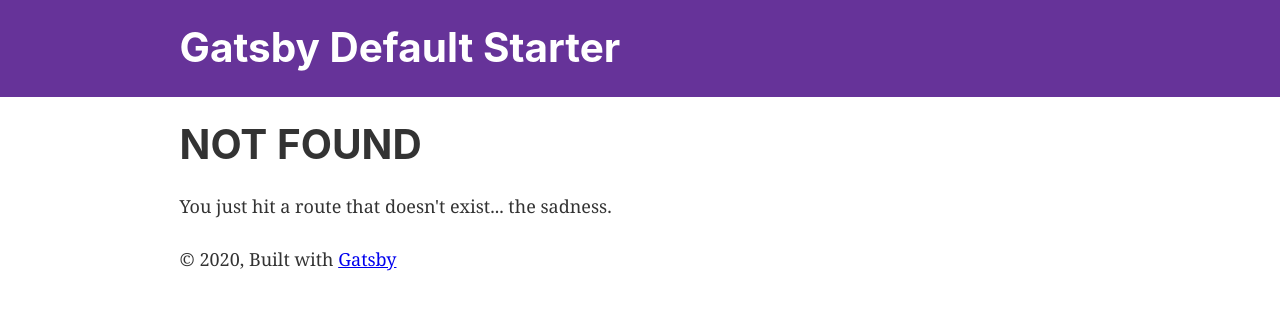
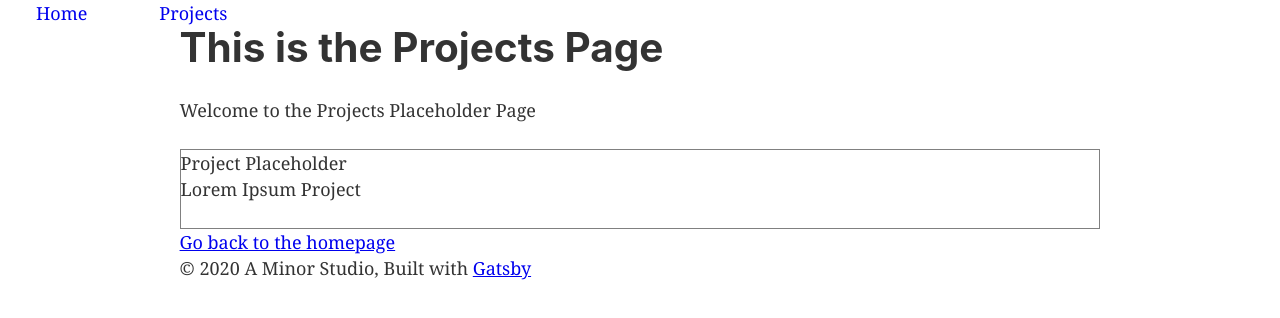
Before and after one commit to PersonofNote/aminorstudio-gatsby, a Gatsby site: page /projects in a window 1280 px wide. Before the commit this address had no page. Built offline with nearby package versions, Linux system fonts and the light colour scheme; Gatsby itself is replaced by a stand-in of ours.

Commit message:
Begin laying out personal site

```diff
--- a/gatsby-config.js
+++ b/gatsby-config.js
@@ -1,8 +1,9 @@
 module.exports = {
   siteMetadata: {
-    title: `Gatsby Default Starter`,
-    description: `Kick off your next, great Gatsby project with this default starter. This barebones starter ships with the main Gatsby configuration files you might need.`,
+    title: `A Minor Studio`,
+    description: `Personal Site for Jessica Martin`,
     author: `@gatsbyjs`,
+    logo: `src/images/logo.png`,
   },
   plugins: [
     `gatsby-plugin-react-helmet`,
@@ -24,7 +25,7 @@ module.exports = {
         background_color: `#663399`,
         theme_color: `#663399`,
         display: `minimal-ui`,
-        icon: `src/images/gatsby-icon.png`, // This path is relative to the root of the site.
+        icon: `src/images/logo.png`, // This path is relative to the root of the site.
       },
     },
     // this (optional) plugin enables Progressive Web App + Offline functionality
--- /dev/null
+++ b/src/components/MenuLinks.js
@@ -0,0 +1,11 @@
+import React from "react"
+import { Link } from "gatsby"
+
+const MenuLinks = ( {links} ) => {
+        return links.map(link => {
+                  return <span className="top-menu-item" key={link.index}><a className="top-menu-link" href={link.link}>{link.name}</a></span>
+              })
+
+};
+
+export default MenuLinks
--- /dev/null
+++ b/src/components/ProjectCard.js
@@ -0,0 +1,21 @@
+/**
+ *  Component: Project Card
+ *  Will take a json file of project information
+ *  Will include title, link, description, image, icon tray
+ *
+ */
+
+import React from "react"
+import Img from "gatsby-image"
+import { Link } from "gatsby"
+
+const Card = () => {
+    return(
+        <div className = "project-card">
+            <span> Project Placeholder</span>
+            <p> Lorem Ipsum Project</p>
+        </div>
+    )
+}
+
+export default Card
--- a/src/components/header.js
+++ b/src/components/header.js
@@ -1,42 +1,32 @@
 import { Link } from "gatsby"
 import PropTypes from "prop-types"
 import React from "react"
+import MenuLinks from "./MenuLinks"
 
-const Header = ({ siteTitle }) => (
-  <header
-    style={{
-      background: `rebeccapurple`,
-      marginBottom: `1.45rem`,
-    }}
-  >
-    <div
-      style={{
-        margin: `0 auto`,
-        maxWidth: 960,
-        padding: `1.45rem 1.0875rem`,
-      }}
-    >
-      <h1 style={{ margin: 0 }}>
-        <Link
-          to="/"
-          style={{
-            color: `white`,
-            textDecoration: `none`,
-          }}
-        >
-          {siteTitle}
-        </Link>
-      </h1>
-    </div>
+let mainMenulinks = [
+  {"link": "/",
+    "name": "Home"
+  },
+  {"link": "/projects",
+    "name": "Projects"
+  }
+]
+
+const Header = ({ siteLogo }) => (
+  <header>
+    <MenuLinks links= { mainMenulinks }/>
   </header>
 )
 
 Header.propTypes = {
   siteTitle: PropTypes.string,
+  siteLogo: PropTypes.string
 }
 
 Header.defaultProps = {
   siteTitle: ``,
+  siteLogo:``
 }
 
+
 export default Header
--- a/src/components/layout.css
+++ b/src/components/layout.css
@@ -620,3 +620,22 @@ pre tt:after {
     font-size: 100%;
   }
 }
+
+.project-card {
+  border: 1px solid gray;
+}
+
+.top-menu {
+  display: flex;
+  flex-direction: row;
+  flex-wrap: nowrap;
+  list-style: none;
+}
+
+.top-menu-item {
+  margin: 0 2rem;
+}
+
+.top-menu-link {
+  text-decoration: none;
+}
--- a/src/components/layout.js
+++ b/src/components/layout.js
@@ -25,7 +25,7 @@ const Layout = ({ children }) => {
 
   return (
     <>
-      <Header siteTitle={data.site.siteMetadata.title} />
+      <Header siteTitle={data.site.siteMetadata.title} siteLogo={data.site.siteMetadata.logo}/>
       <div
         style={{
           margin: `0 auto`,
@@ -36,7 +36,7 @@ const Layout = ({ children }) => {
       >
         <main>{children}</main>
         <footer>
-          © {new Date().getFullYear()}, Built with
+          © {new Date().getFullYear()} A Minor Studio, Built with
           {` `}
           <a href="https://www.gatsbyjs.org">Gatsby</a>
         </footer>
--- /dev/null
+++ b/src/components/top-menu.txt
@@ -0,0 +1,22 @@
+
+  import React from "react"
+  class MyComponent extends React.Component {
+    <div>
+            <Link to="/">
+            <img src={{ siteLogo} } >
+            </img>
+            </Link>
+            <div class="top-menu">
+            <MenuLinks links={ menuArr } />
+            </div>
+        </div>
+
+
+
+    handleScroll = e => {
+        let element = e.target
+        if (element.scrollHeight - element.scrollTop === element.clientHeight) {
+        // do something at end of scroll
+        }
+    }
+  }
--- a/src/pages/index.js
+++ b/src/pages/index.js
@@ -8,7 +8,7 @@ import SEO from "../components/seo"
 const IndexPage = () => (
   <Layout>
     <SEO title="Home" />
-    <h1>Hi people</h1>
+    <h1>Test Test</h1>
     <p>Welcome to your new Gatsby site.</p>
     <p>Now go build something great.</p>
     <div style={{ maxWidth: `300px`, marginBottom: `1.45rem` }}>
--- /dev/null
+++ b/src/pages/projects.js
@@ -0,0 +1,18 @@
+import React from "react"
+import { Link } from "gatsby"
+import Card from "../components/ProjectCard"
+
+import Layout from "../components/layout"
+import SEO from "../components/seo"
+
+const ProjectPage = () => (
+  <Layout>
+    <SEO title="Projects" />
+    <h1>This is the Projects Page</h1>
+    <p>Welcome to the Projects Placeholder Page</p>
+    <Card />
+    <Link to="/">Go back to the homepage</Link>
+  </Layout>
+)
+
+export default ProjectPage
```
Also changed, not shown: src/components/menu-old.js (added, +67 -0 lines), src/components/testComponent.js (added, +9 -0 lines), src/images/logo.png (added).
